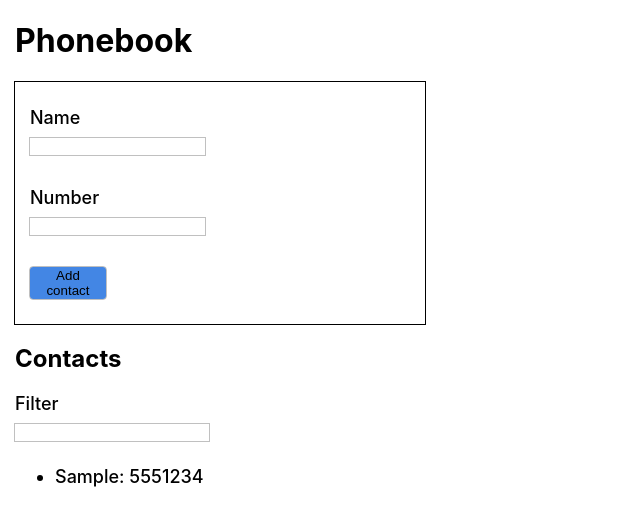
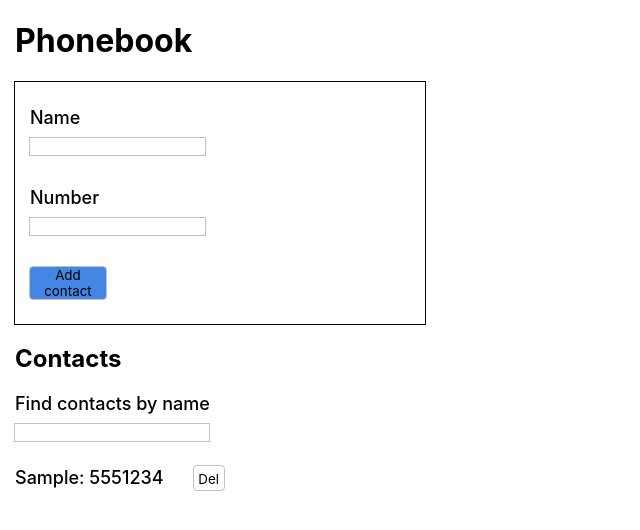
Before and after one commit to Kate-Mil/goit-react-hw-02-phonebook, a React (Create React App) app: page / in a window 1280 px wide. Both pictures are taken after typing "Sample", "5551234" into the empty fields and a click on the button "Add contact". Shown: the top 530 px of the page, without its empty margins (0-640 px from the left). Built offline with nearby package versions, Linux system fonts and the light colour scheme.

Commit message:
add proptypes

```diff
--- a/src/components/App.jsx
+++ b/src/components/App.jsx
@@ -40,18 +40,13 @@ class App extends Component {
 
   render() {
     const { filter } = this.state;
-    const visibleContacts = this.getVisibleContacts();
     return (
       <div style={{ paddingLeft: 15 }}>
         <h1 className="contact_title">Phonebook</h1>
         <ContactForm onSubmit={this.formSubmitHandler} />
         <h2 className="contact__title">Contacts</h2>
         <Filer value={filter} onChange={this.changeFilter} />
-        <ul className="contact__list">
-          {visibleContacts.map(({ id, name, number }) => (
-            <ContactList key={id} name={name} number={number} />
-          ))}
-        </ul>
+        <ContactList visibleContacts={this.getVisibleContacts()} />
       </div>
     );
   }
--- /dev/null
+++ b/src/components/ContactItem/ContactItem.js
@@ -0,0 +1,20 @@
+import css from './ContactItem.module.css';
+import PropTypes from 'prop-types';
+
+export default function ContactItem({ name, number }) {
+  return (
+    <li className={css.contact__item}>
+      <p className={css.contact__text}>
+        {name}: {number}
+      </p>
+      <button className={css.contactItem__btn} type="button">
+        Del
+      </button>
+    </li>
+  );
+}
+
+ContactItem.propTypes = {
+  name: PropTypes.string.isRequired,
+  number: PropTypes.string.isRequired,
+};
--- /dev/null
+++ b/src/components/ContactItem/ContactItem.module.css
@@ -0,0 +1,28 @@
+.contact__item {
+  display: flex;
+  gap: 30px;
+  list-style: georgian;
+  align-items: center;
+}
+
+.contact__text {
+  font-size: 18px;
+  font-weight: 500;
+}
+
+.contactItem__btn {
+  display: block;
+  width: 30px;
+  height: 24px;
+  padding: 5px 2px;
+  background-color: inherit;
+  outline: 1px solid rgba(140, 140, 140, 0.545);
+  border: none;
+  border-radius: 3px;
+  transition: background-color 0.3s linear;
+}
+
+.contactItem__btn:hover,
+.contactItem__btn:focus {
+  background-color: rgba(47, 121, 225, 0.9);
+}
--- a/src/components/ContactList/ContactList.js
+++ b/src/components/ContactList/ContactList.js
@@ -1,15 +1,21 @@
 import css from './ContactList.module.css';
 import PropTypes from 'prop-types';
+import ContactItem from '../ContactItem/ContactItem';
 
-export default function ContactList({ name, number }) {
+export default function ContactList({ visibleContacts }) {
   return (
-    <li className={css.contact__item}>
-      {name}: {number}
-    </li>
+    <ul className={css.contact__list}>
+      {visibleContacts.map(({ id, name, number }) => (
+        <ContactItem key={id} name={name} number={number} />
+      ))}
+    </ul>
   );
 }
 
 ContactList.propTypes = {
-  name: PropTypes.string.isRequired,
-  number: PropTypes.string.isRequired,
+  visibleContacts: PropTypes.arrayOf(
+    PropTypes.shape({
+      id: PropTypes.string.isRequired,
+    })
+  ).isRequired,
 };
--- a/src/components/ContactList/ContactList.module.css
+++ b/src/components/ContactList/ContactList.module.css
@@ -1,5 +1,5 @@
-.contact__item {
-  font-size: 18px;
-  font-weight: 500;
-  margin-bottom: 5px;
+.contact__list {
+  display: flex;
+  flex-direction: column;
+  gap: 10px;
 }
--- a/src/components/Filter/Filter.js
+++ b/src/components/Filter/Filter.js
@@ -2,13 +2,12 @@ import css from './Filter.module.css';
 export default function Filer({ value, onChange }) {
   return (
     <label className={css.contact__lable}>
-      Filter
+      Find contacts by name
       <input
         className={css.contact__input}
         value={value}
         onChange={onChange}
         type="text"
-        name="name"
         pattern="^[a-zA-Zа-яА-Я]+(([' -][a-zA-Zа-яА-Я ])?[a-zA-Zа-яА-Я]*)*$"
         title="Name may contain only letters, apostrophe, dash and spaces. For example Adrian, Jacob Mercer, Charles de Batz de Castelmore d'Artagnan"
         required
--- a/src/index.css
+++ b/src/index.css
@@ -13,3 +13,37 @@ code {
   font-family: source-code-pro, Menlo, Monaco, Consolas, 'Courier New',
     monospace;
 }
+
+p,
+ul {
+  margin-top: 0;
+  margin-bottom: 0;
+}
+
+picture {
+  display: block;
+}
+
+img {
+  display: block;
+  width: 100%;
+  height: auto;
+}
+
+a {
+  text-decoration: none;
+  color: currentColor;
+}
+
+ul {
+  padding-left: 0;
+  list-style: none;
+}
+
+button {
+  padding: 0;
+  font-family: inherit;
+  background-color: inherit;
+  border: transparent;
+  cursor: pointer;
+}
```
